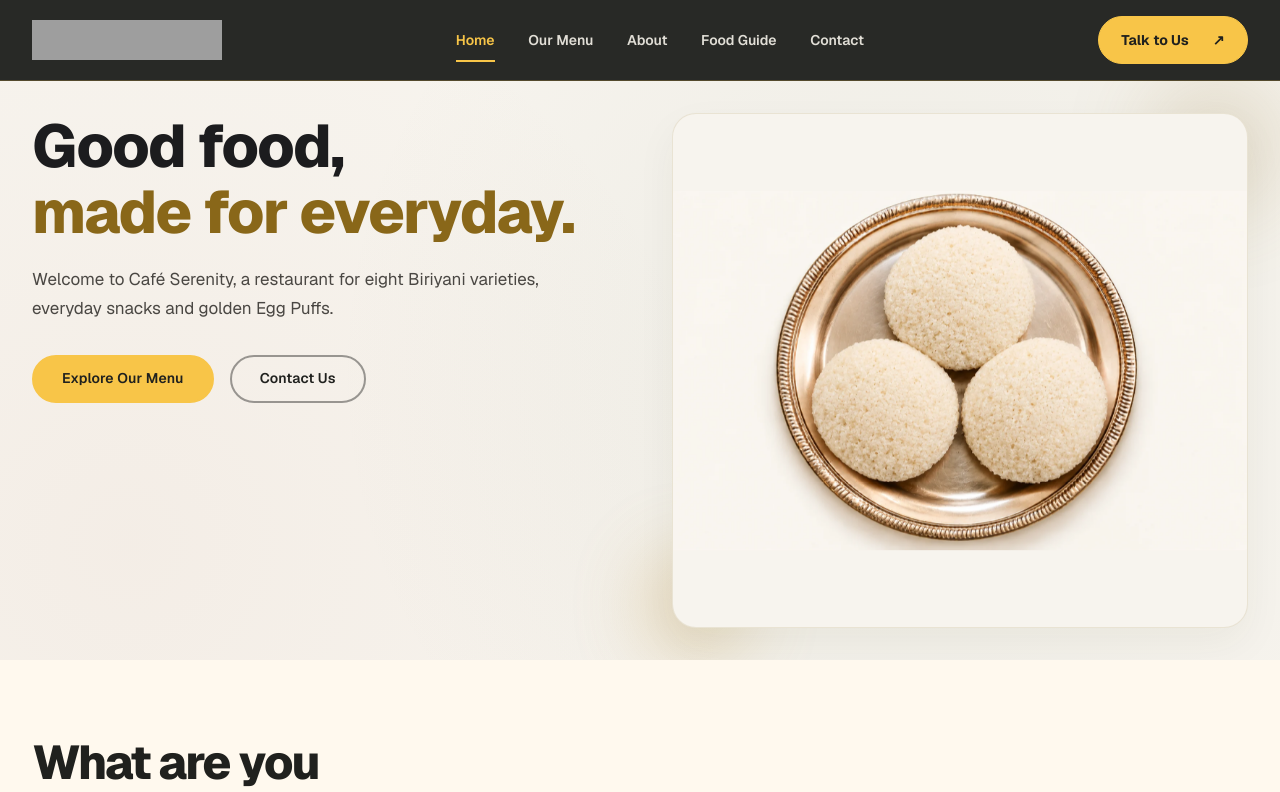
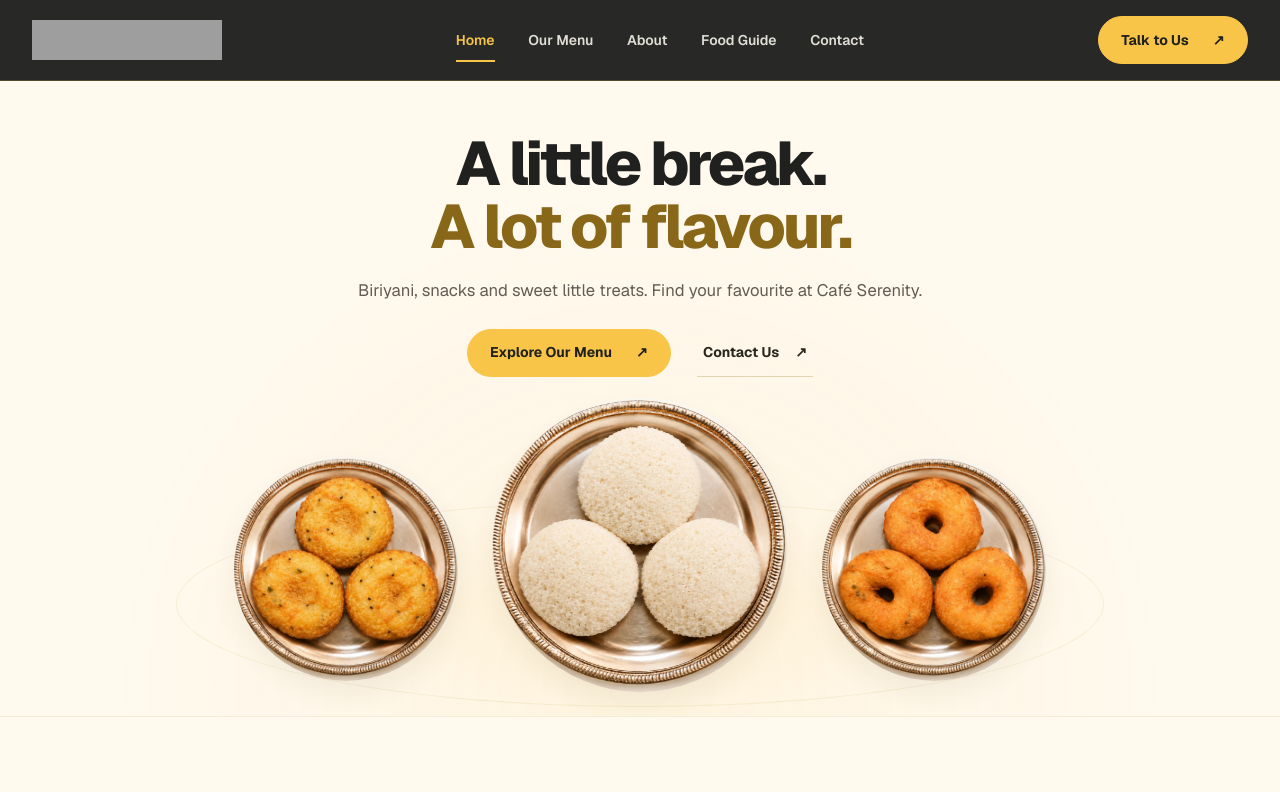
Before and after one commit to neorizsolutions/Cafe_Serenity, a Next.js app: page / in a window 1280 px wide. Shown: the top 792 px of the page. Built offline with nearby package versions, Linux system fonts and the light colour scheme; grey boxes are pictures that could not be loaded.

Commit message:
change the theme of the hero section

```diff
--- a/src/app/brand-theme.css
+++ b/src/app/brand-theme.css
@@ -45,8 +45,8 @@
 .brand-orientation, .brand-faq-preview { max-width: 1280px; margin-inline: auto; padding: clamp(3rem, 6vw, 5rem) 2rem; }
 .brand-orientation-grid { display: grid; gap: 1.3rem; grid-template-columns: repeat(3,minmax(0,1fr)); }
 .brand-orientation-card { border: 1px solid #B69A5230; border-radius: 1.25rem; overflow: hidden; background: #FFFCF7; display: flex; flex-direction: column; }
-.brand-orientation-photo { aspect-ratio: 1.8; position: relative; background: #F7F4EE; overflow: hidden; }
-.brand-orientation-photo img { object-fit: cover; }
+.brand-orientation-photo { aspect-ratio: 1.6; position: relative; background: #F7F4EE; overflow: hidden; }
+.brand-orientation-photo img { object-fit: contain; padding: .65rem; }
 .brand-orientation-card > div:last-child { padding: 1.5rem; display: flex; flex-direction: column; flex: 1; }
 .brand-orientation-card h3 { font-size: 1.25rem; font-weight: 700; letter-spacing: -.025em; }
 .brand-orientation-card p { font-size: .875rem; line-height: 1.85; color: #625D54; margin-block: .7rem 1.2rem; }
@@ -133,7 +133,7 @@
 @media(max-width:1023px) { .brand-desktop-nav, .brand-nav-cta { display: none; } .brand-header-inner { height: 64px; padding-inline: 1.5rem; } .brand-menu-toggle { display: inline-flex; align-items: center; justify-content: center; width: 44px; height: 44px; border: 1px solid #F8C54850; border-radius: .65rem; color: #F8C548; font-size: 1.5rem; cursor: pointer; } }
 @media(min-width:1024px) { .brand-mobile-nav, .brand-menu-backdrop { display: none; } }
 @media(max-width:767px) { .brand-orientation, .brand-faq-preview, .brand-page-intro, .brand-food-guide { padding-inline: 1.5rem; } .brand-orientation-grid { grid-template-columns: 1fr; } .brand-orientation-card { display: grid; grid-template-columns: .8fr 1.2fr; } .brand-orientation-photo { height: 100%; min-height: 200px; aspect-ratio: auto; } .brand-portion-guide { grid-template-columns: 1fr; gap: 2rem; padding: 3rem 1.5rem; } .brand-portion-options > div { padding: 1.2rem; } .brand-portion-options strong { font-size: 2.5rem; } .menu-discovery { padding-inline: 1.5rem; } .menu-search { max-width: none; } .menu-results-wrap { margin-inline: 1.5rem; } .menu-results-grid { grid-template-columns: 1fr; } .brand-help-strip { margin-inline: 1.5rem; padding: 1.5rem; } .guide-article, .guide-portion-article, .guide-before-visit { grid-template-columns: 1fr; gap: 2rem; } .guide-image { aspect-ratio: 1.35; } .guide-before-visit { gap: 1.5rem; } }
-@media(max-width:420px) { .brand-orientation-card { display: flex; } .brand-orientation-photo { aspect-ratio: 1.9; min-height: 0; height: auto; } .brand-orientation-card > div:last-child { padding: 1.2rem; } }
+@media(max-width:420px) { .brand-orientation-card { display: flex; } .brand-orientation-photo { aspect-ratio: 1.6; min-height: 0; height: auto; } .brand-orientation-card > div:last-child { padding: 1.2rem; } }
 @media(prefers-reduced-motion:no-preference) { .brand-button, .brand-nav-cta, .menu-filter-group button { transition: background-color .2s,border-color .2s; } }
 
 .footer-directions { color: #F0D58C; }
--- /dev/null
+++ b/src/components/home/Hero.module.css
@@ -0,0 +1,13 @@
+.hero { position: relative; overflow: hidden; background: radial-gradient(ellipse at 50% 95%, #F8C54818, transparent 58%), #FFF9EE; padding: clamp(2rem, 4vw, 3.5rem) 1.5rem 1.5rem; border-bottom: 1px solid #B69A5225; }
+.intro { position: relative; text-align: center; max-width: 850px; margin-inline: auto; z-index: 2; }
+.intro h1 { font-size: clamp(2.6rem, 4.8vw, 4.5rem); font-weight: 800; letter-spacing: -.05em; line-height: 1.03; text-wrap: balance; }
+.intro h1 span { color: #896719; }
+.intro p { margin: 1.1rem auto 0; max-width: 42rem; color: #625D54; font-size: clamp(.95rem, 1.3vw, 1.075rem); line-height: 1.8; }
+.mobileBreak { display: none; }
+.actions { display: flex; flex-wrap: wrap; justify-content: center; align-items: center; gap: .75rem 1.6rem; margin-top: 1.4rem; }
+.contact { display: inline-flex; align-items: center; gap: 1rem; min-height: 48px; color: #29261D; font-size: .875rem; font-weight: 650; padding: .7rem .4rem; border-bottom: 1px solid #B69A5260; }
+.contact:hover { color: #705619; border-color: #705619; }
+.contact:focus-visible { outline: 2px solid #85671F; outline-offset: 4px; }
+.showcase { max-width: 1160px; margin: 1.3rem auto 0; }
+@media(max-width:767px) { .hero { padding: 2.3rem 1.25rem 1.75rem; } .intro h1 { font-size: clamp(2.5rem, 10vw, 3.5rem); } .intro p { font-size: .9375rem; margin-top: 1rem; } .mobileBreak { display: block; } .actions { margin-top: 1.2rem; gap: .6rem 1rem; } .showcase { margin-top: 1.8rem; } }
+@media(prefers-reduced-motion:no-preference) { .intro { animation: hero-intro .7s ease-out both; } @keyframes hero-intro { from { opacity: 0; transform: translateY(10px); } to { opacity: 1; transform: translateY(0); } } }
--- a/src/components/home/Hero.tsx
+++ b/src/components/home/Hero.tsx
@@ -1,88 +1,16 @@
 import Link from 'next/link';
 import HeroSlideshow from './HeroSlideshow';
-
+import styles from './Hero.module.css';
 
 export default function Hero() {
-  return (
-    <section
-      aria-label="Welcome to Café Serenity"
-      className="hero-section relative overflow-hidden"
-    >
-      {/* Warm ambient radial overlays — decorative only */}
-      <div aria-hidden="true" className="hero-bg-overlay" />
-
-      <div className="mx-auto w-full max-w-7xl px-6 lg:px-8 relative z-10">
-        <div className="
-          flex flex-col
-          lg:grid lg:grid-cols-2 lg:gap-16 lg:items-start
-          py-8 md:py-8 lg:py-8
-        ">
-
-          {/* ── Left: Text content ── */}
-          <div className="flex flex-col items-center lg:items-start text-center lg:text-left order-1">
-
-            {/* Eyebrow label */}
-
-            {/* H1 — single semantic heading for the page */}
-            <h1 className="hero-heading max-w-[18ch]">
-              Good food,{' '}
-              <span className="hero-heading-accent block">
-                made for everyday.
-              </span>
-            </h1>
-
-            {/* Supporting description */}
-            <p className="hero-description mt-5 mb-8 max-w-[46ch] mx-auto lg:mx-0">
-              Welcome to Café Serenity, a restaurant for eight Biriyani varieties,
-              everyday snacks and golden Egg Puffs.
-            </p>
-
-            {/* CTA row */}
-            <div className="
-              flex flex-col sm:flex-row
-              items-center justify-center lg:justify-start
-              gap-3 sm:gap-4
-              w-full max-w-sm sm:max-w-none mx-auto lg:mx-0
-            ">
-              {/* Primary CTA — Our Menu (brand green) */}
-              <Link
-                href="/cafe-menu"
-                id="hero-cta-menu"
-                className="hero-cta-primary"
-              >
-                Explore Our Menu
-              </Link>
-
-              {/* Secondary CTA — Café Menu (dark charcoal outline) */}
-              <Link
-                href="/contact"
-                id="hero-cta-contact"
-                className="hero-cta-secondary"
-              >
-                Contact Us
-              </Link>
-            </div>
-
-
-          </div>
-
-          {/* ── Right: Food visual ── */}
-          <div className="
-            relative order-2
-            w-full mt-10 lg:mt-0
-            flex items-center justify-center lg:justify-end
-          ">
-            {/* Decorative ambient blurs — aria-hidden, pointer-events-none */}
-            <div aria-hidden="true" className="hero-glow-green" />
-            <div aria-hidden="true" className="hero-glow-accent" />
-
-            <HeroSlideshow />
-          </div>
-
-        </div>
-      </div>
-    </section>
-  );
+  return <section className={styles.hero} aria-labelledby="hero-heading">
+    <div className={styles.intro}>
+      <h1 id="hero-heading">A little break.<br /><span>A lot of flavour.</span></h1>
+      <p>Biriyani, snacks and sweet little treats.<br className={styles.mobileBreak} /> Find your favourite at Café Serenity.</p>
+      <div className={styles.actions}><Link href="/cafe-menu" id="hero-cta-menu" className="brand-button">Explore Our Menu <span aria-hidden="true">↗</span></Link><Link href="/contact" id="hero-cta-contact" className={styles.contact}>Contact Us <span aria-hidden="true">↗</span></Link></div>
+    </div>
+    <div className={styles.showcase}><HeroSlideshow /></div>
+  </section>;
 }
 
 // Previous implementation preserved for reference and possible reactivation.
--- a/src/components/home/HeroSlideshow.module.css
+++ b/src/components/home/HeroSlideshow.module.css
@@ -1,7 +1,9 @@
-.card { position: relative; width: 100%; max-width: 600px; border-radius: 1.5rem; overflow: hidden; background: #F7F4EE; border: 1px solid #85671F20; box-shadow: 0 16px 40px #40341C0D; }
-.photo { position: relative; aspect-ratio: 1.12; overflow: hidden; isolation: isolate; }
-.previous, .current, .preload { object-fit: contain; }
-.previous { z-index: 0; }
-.current { z-index: 1; }
-.preload { opacity: 0; z-index: -1; pointer-events: none; }
-@media(prefers-reduced-motion:no-preference) { .current { animation: product-reveal .8s ease-out both; } @keyframes product-reveal { from { opacity: 0; } to { opacity: 1; } } }
+.stage { position: relative; width: 100%; height: clamp(230px, 23vw, 340px); isolation: isolate; }
+.halo { position: absolute; left: 10%; right: 10%; bottom: -5%; height: 70%; border: 1px solid #D6B86A30; border-radius: 50%; background: radial-gradient(ellipse, #F8C54814, transparent 70%); z-index: -1; }
+.centre, .left, .right { position: absolute; aspect-ratio: 1; border-radius: 50%; overflow: hidden; box-shadow: 0 12px 26px #54401B12; }
+.centre { height: 100%; left: 50%; top: 0; transform: translateX(-50%); z-index: 2; }
+.left { height: 76%; left: 15%; top: 20%; z-index: 1; }
+.right { height: 76%; right: 15%; top: 20%; z-index: 1; }
+.food { object-fit: cover; }
+@media(max-width:767px) { .stage { height: clamp(210px, 54vw, 300px); } .centre { height: 100%; } .left { height: 68%; left: -9%; top: 27%; } .right { height: 68%; right: -9%; top: 27%; } .halo { left: -8%; right: -8%; } }
+@media(prefers-reduced-motion:no-preference) { .centre, .left, .right { animation: plate-appear .85s ease-out both; } @keyframes plate-appear { from { opacity: .25; } to { opacity: 1; } } }
--- a/src/components/home/HeroSlideshow.tsx
+++ b/src/components/home/HeroSlideshow.tsx
@@ -40,12 +40,10 @@ export default function HeroSlideshow() {
   const previous = slides.order[(slides.index - 1 + slides.order.length) % slides.order.length];
   const next = slides.order[(slides.index + 1) % slides.order.length];
   const source = (item: typeof current) => item.portionImages?.full ?? item.imageSrc!;
-  return <div ref={region} className={styles.card} aria-label="Our menu favourites">
-    <div className={styles.photo} aria-live="off">
-      <Image src={source(previous)} alt="" fill sizes="(max-width: 767px) 95vw, 48vw" className={styles.previous} />
-      <Image key={current.id} src={source(current)} alt={current.name} fill sizes="(max-width: 767px) 95vw, 48vw" className={styles.current} loading="eager" />
-      <Image src={source(next)} alt="" fill sizes="(max-width: 767px) 95vw, 48vw" className={styles.preload} loading="eager" />
-    </div>
-
+  return <div ref={region} className={styles.stage} aria-label="Our menu favourites">
+    <div className={styles.halo} aria-hidden="true" />
+    <div key={'left-'+previous.id} className={styles.left} aria-hidden="true"><Image src={source(previous)} alt="" fill sizes="(max-width:767px) 36vw, 24vw" className={styles.food} loading="eager" /></div>
+    <div key={current.id} className={styles.centre}><Image src={source(current)} alt={current.name} fill sizes="(max-width:767px) 60vw, 32vw" className={styles.food} loading="eager" /></div>
+    <div key={'right-'+next.id} className={styles.right} aria-hidden="true"><Image src={source(next)} alt="" fill sizes="(max-width:767px) 36vw, 24vw" className={styles.food} loading="eager" /></div>
   </div>;
 }
```
